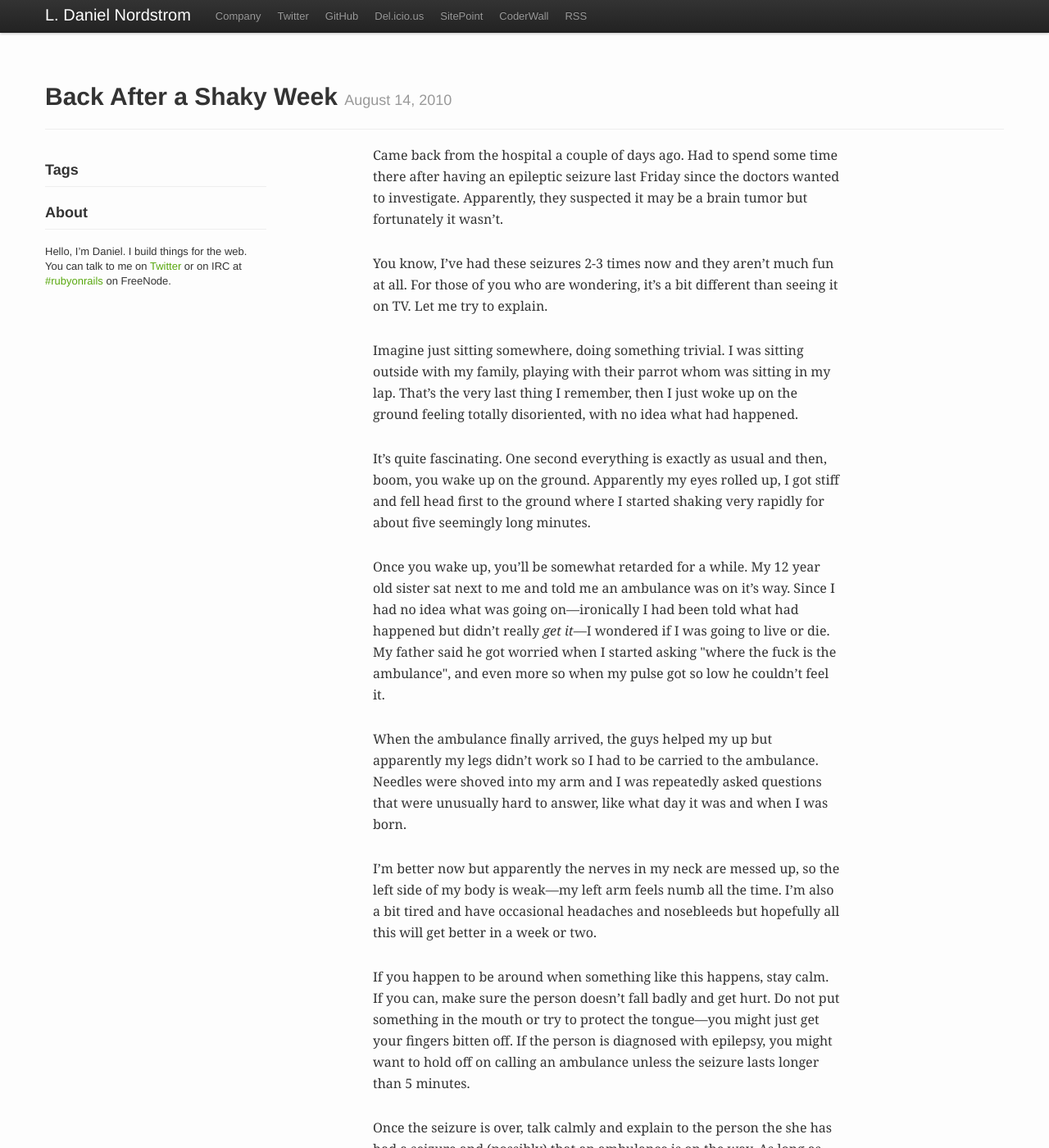
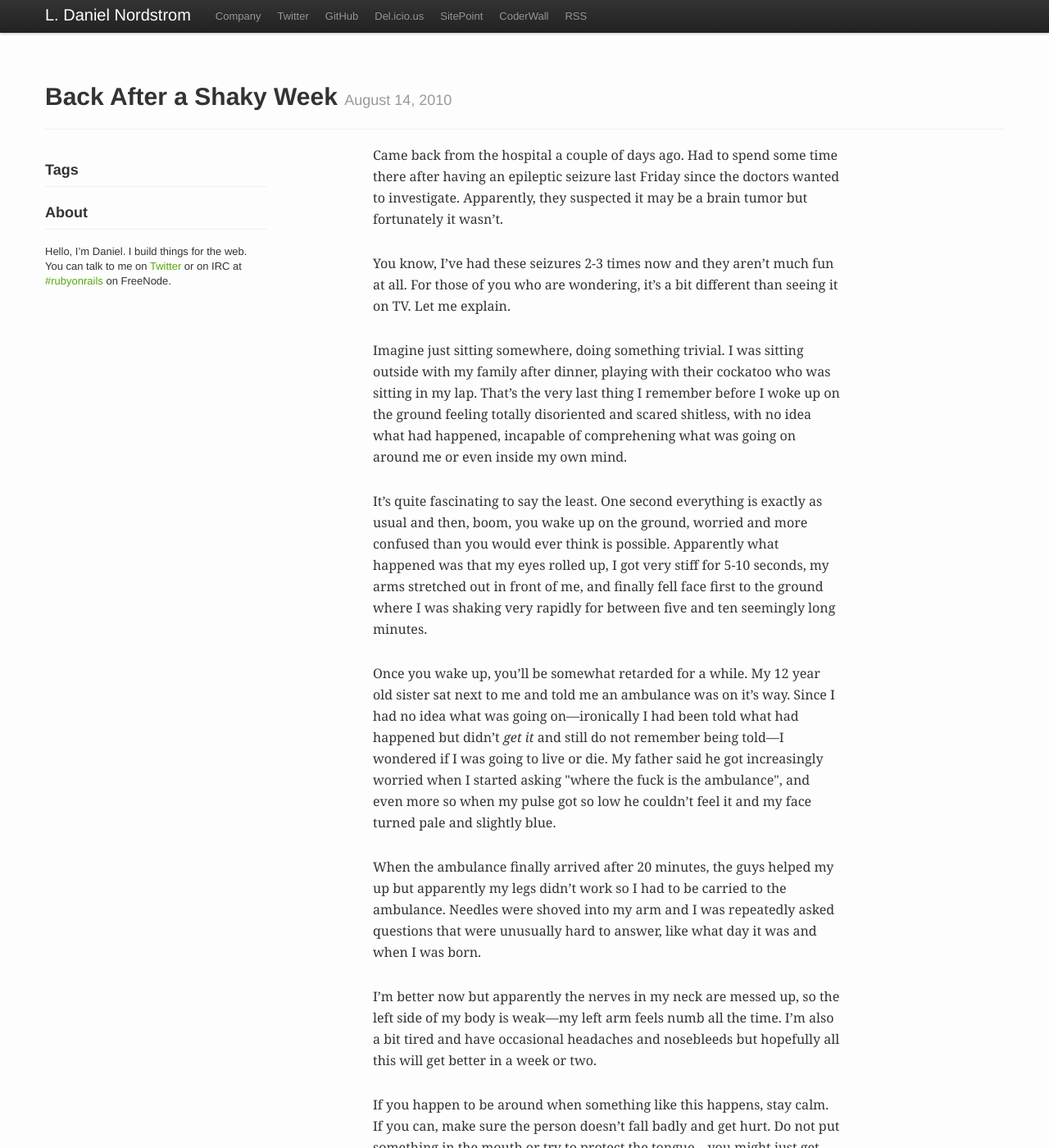
Before and after one commit to dnordstrom/mrnordstrom.com, a Jekyll site: the page built from _posts/2010-08-14-back-after-a-shaky-week.markdown, in a window 1280 px wide and 1400 px high. Shown: the whole window at 82% size. Built offline with Jekyll 4.4.1, drawn with Linux system fonts in a browser that asks for light colours; nearby versions of some CDN libraries; Markdown is read by kramdown in place of the engine named in the settings; comment, search, counter and statistics services are not loaded; some of the changed text lies outside the part shown.

Commit message:
Improving post.

```diff
--- a/_posts/2010-08-14-back-after-a-shaky-week.markdown
+++ b/_posts/2010-08-14-back-after-a-shaky-week.markdown
@@ -6,23 +6,23 @@
 wordpress_url: http://www.mrnordstrom.com/?p=1266
 ---
 <p>Came back from the hospital a couple of days ago. Had to spend some time there after having an epileptic seizure last Friday since the doctors wanted to investigate. Apparently, they suspected it may be a brain tumor but fortunately it wasn&rsquo;t.</p>
-<!--more-->
-<p>You know, I&rsquo;ve had these seizures 2-3 times now and they aren&rsquo;t much fun at all. For those of you who are wondering, it&rsquo;s a bit different than seeing it on TV. Let me try to explain.</p>
 
-<p>Imagine just sitting somewhere, doing something trivial. I was sitting outside with my family, playing with their parrot whom was sitting in my lap. That&rsquo;s the very last thing I remember, then I just woke up on the ground feeling totally disoriented, with no idea what had happened.</p>
+<p>You know, I&rsquo;ve had these seizures 2-3 times now and they aren&rsquo;t much fun at all. For those of you who are wondering, it&rsquo;s a bit different than seeing it on TV. Let me explain.</p>
 
-<p>It&rsquo;s quite fascinating. One second everything is exactly as usual and then, boom, you wake up on the ground. Apparently my eyes rolled up, I got stiff and fell head first to the ground where I started shaking very rapidly for about five seemingly long minutes.</p>
+<p>Imagine just sitting somewhere, doing something trivial. I was sitting outside with my family after dinner, playing with their cockatoo who was sitting in my lap. That&rsquo;s the very last thing I remember before I woke up on the ground feeling totally disoriented and scared shitless, with no idea what had happened, incapable of comprehening what was going on around me or even inside my own mind.</p>
 
-<p>Once you wake up, you&rsquo;ll be somewhat retarded for a while. My 12 year old sister sat next to me and told me an ambulance was on it&rsquo;s way. Since I had no idea what was going on&mdash;ironically I had been told what had happened but didn&rsquo;t really <em>get it</em>&mdash;I wondered if I was going to live or die. My father said he got worried when I started asking &quot;where the fuck is the ambulance&quot;, and even more so when my pulse got so low he couldn&rsquo;t feel it.</p>
+<p>It&rsquo;s quite fascinating to say the least. One second everything is exactly as usual and then, boom, you wake up on the ground, worried and more confused than you would ever think is possible. Apparently what happened was that my eyes rolled up, I got very stiff for 5-10 seconds, my arms stretched out in front of me, and finally fell face first to the ground where I was shaking very rapidly for between five and ten seemingly long minutes.</p>
 
-<p>When the ambulance finally arrived, the guys helped my up but apparently my legs didn&rsquo;t work so I had to be carried to the ambulance. Needles were shoved into my arm and I was repeatedly asked questions that were unusually hard to answer, like what day it was and when I was born.</p>
+<p>Once you wake up, you&rsquo;ll be somewhat retarded for a while. My 12 year old sister sat next to me and told me an ambulance was on it&rsquo;s way. Since I had no idea what was going on&mdash;ironically I had been told what had happened but didn&rsquo;t <em>get it</em> and still do not remember being told&mdash;I wondered if I was going to live or die. My father said he got increasingly worried when I started asking &quot;where the fuck is the ambulance&quot;, and even more so when my pulse got so low he couldn&rsquo;t feel it and my face turned pale and slightly blue.</p>
+
+<p>When the ambulance finally arrived after 20 minutes, the guys helped my up but apparently my legs didn&rsquo;t work so I had to be carried to the ambulance. Needles were shoved into my arm and I was repeatedly asked questions that were unusually hard to answer, like what day it was and when I was born.</p>
 
 <p>I&rsquo;m better now but apparently the nerves in my neck are messed up, so the left side of my body is weak&mdash;my left arm feels numb all the time. I&rsquo;m also a bit tired and have occasional headaches and nosebleeds but hopefully all this will get better in a week or two.</p>
 
-<p>If you happen to be around when something like this happens, stay calm. If you can, make sure the person doesn&rsquo;t fall badly and get hurt. Do not put something in the mouth or try to protect the tongue&mdash;you might just get your fingers bitten off. If the person is diagnosed with epilepsy, you might want to hold off on calling an ambulance unless the seizure lasts longer than 5 minutes.</p>
+<p>If you happen to be around when something like this happens, stay calm. If you can, make sure the person doesn&rsquo;t fall badly and get hurt. Do not put something in the mouth or try to protect the tongue&mdash;you might just get your fingers bit off. If the person is diagnosed with epilepsy, you might want to hold off on calling an ambulance unless the seizure lasts longer than 5-10 minutes.</p>
 
-<p>Once the seizure is over, talk calmly and explain to the person the she has had a seizure and (possibly) that an ambulance is on the way. As long as the person doesn&rsquo;t fall very badly, it&rsquo;s not dangerous but the person will be confused for a while.</p>
+<p>Once the seizure is over, talk calmly and explain to the person the she has had a seizure and (possibly) that an ambulance is on the way. As long as the person doesn&rsquo;t fall very badly (which I did this time), it&rsquo;s not dangerous but the person will be confused for a while and will probably not understand what you are saying until you have repeated it a few times over the next 15 minutes.</p>
 
-<p>Big thanks to my 12 year old sister who did a fantastic job at this. I am truly amazed and will never forget that she could remain so calm and supportive in a situation that would surely make most adults panic.</p>
+<p>Big thanks to my 12 year old sister who did a fantastic job at this. I am truly amazed and will never forget that how could remain so calm and supportive in a situation that would (and did) surely make most adults panic. Her ability to understand and handle people at her young age is truly inspiring.</p>
 
-<p>Now it&rsquo;s back to business as usual, hoping my arm will improve and that I will soon get some time over to create more blog posts and podcast episodes!</p>
+<p>After a few days at the hospital I can now finally use my legs and my arm again, and it&rsquo;s back to business as usual, I hope my arm will improve and that I will soon get some time over to create more blog posts and podcast episodes!</p>
```
